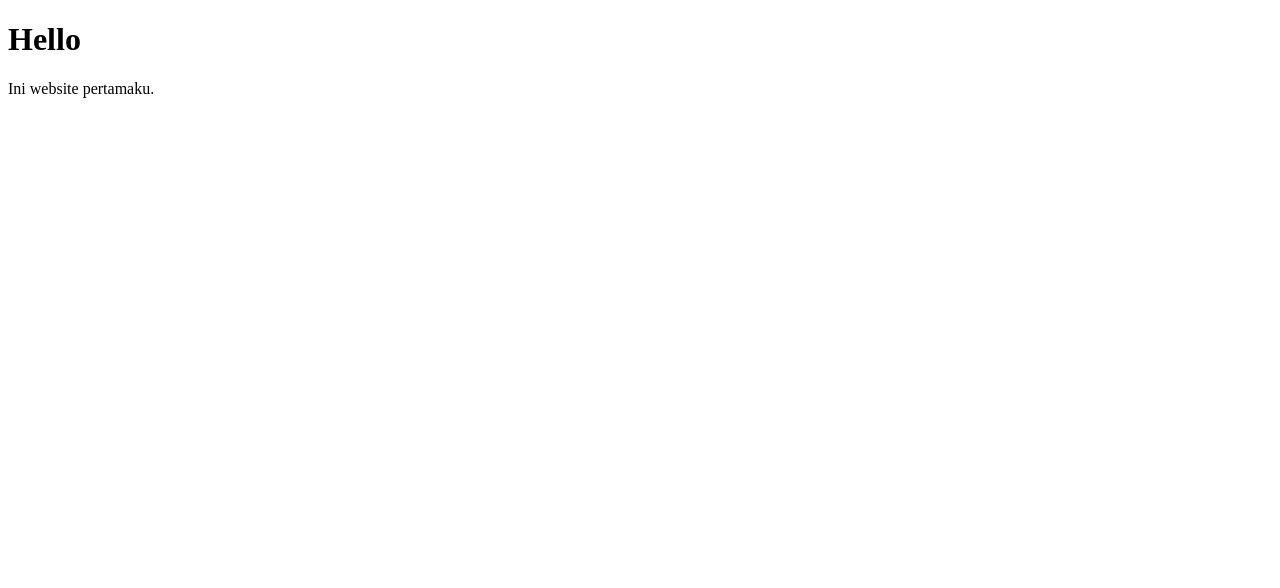
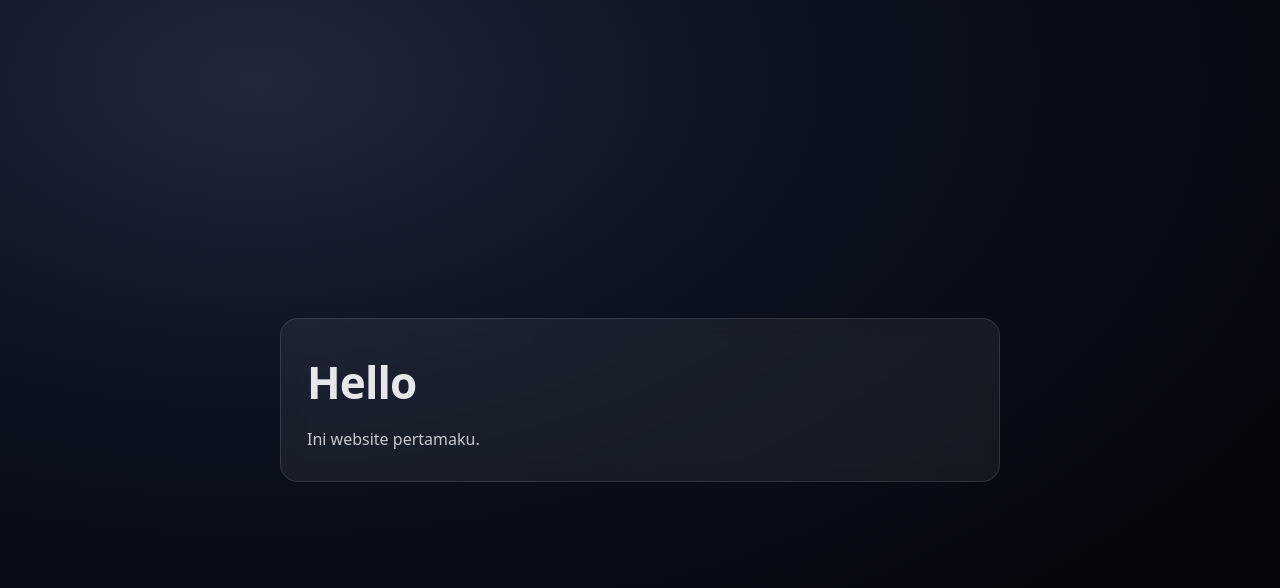
Before and after one commit to rendrabdilah/website-0xty1, a plain HTML site: page index.html in a window 1280 px wide. Drawn offline with Linux system fonts and the light colour scheme.

Commit message:
add basic styling

```diff
--- a/index.html
+++ b/index.html
@@ -4,11 +4,14 @@
 <head>
   <meta charset="utf-8" />
   <title>Website 0xty1</title>
+  <link rel="stylesheet" href="style.css" />
 </head>
 
 <body>
-  <h1>Hello</h1>
-  <p>Ini website pertamaku.</p>
+  <main>
+    <h1>Hello</h1>
+    <p>Ini website pertamaku.</p>
+  </main>
 </body>
 
 </html>
--- /dev/null
+++ b/style.css
@@ -0,0 +1,44 @@
+/* Reset kecil biar rapi */
+* {
+    box-sizing: border-box;
+}
+
+body {
+    margin: 0;
+    font-family: system-ui, -apple-system, Segoe UI, Roboto, Ubuntu, Cantarell,
+        "Noto Sans", Arial, "Apple Color Emoji", "Segoe UI Emoji";
+    line-height: 1.6;
+
+    /* Background yang enak */
+    background: radial-gradient(1200px 700px at 20% 10%, #1f2937 0%, #0b1220 45%, #05070c 100%);
+    color: #e5e7eb;
+
+    min-height: 100vh;
+    display: grid;
+    place-items: center;
+    padding: 32px;
+}
+
+main {
+    width: 100%;
+    max-width: 720px;
+
+    background: rgba(255, 255, 255, 0.06);
+    border: 1px solid rgba(255, 255, 255, 0.12);
+    border-radius: 18px;
+
+    padding: 28px 26px;
+    backdrop-filter: blur(10px);
+}
+
+h1 {
+    margin: 0 0 10px;
+    font-size: 44px;
+    letter-spacing: -0.02em;
+}
+
+p {
+    margin: 0;
+    color: rgba(229, 231, 235, 0.86);
+    font-size: 16px;
+}
```
